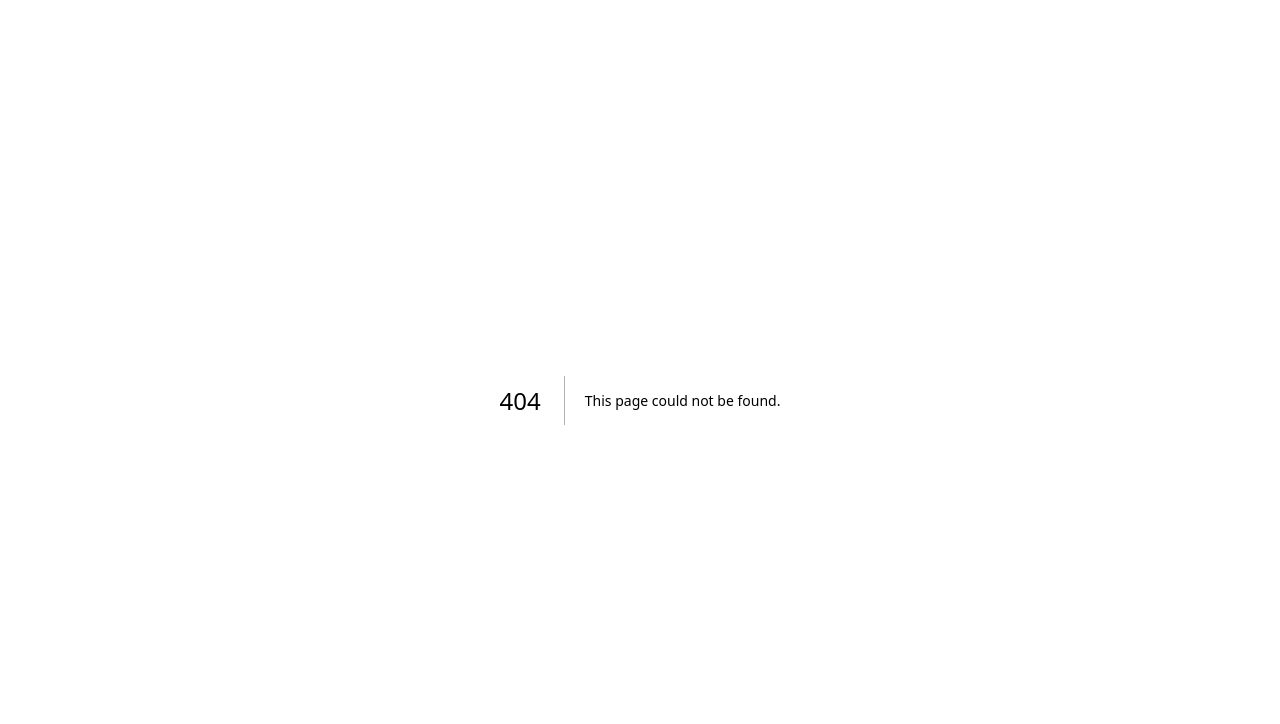
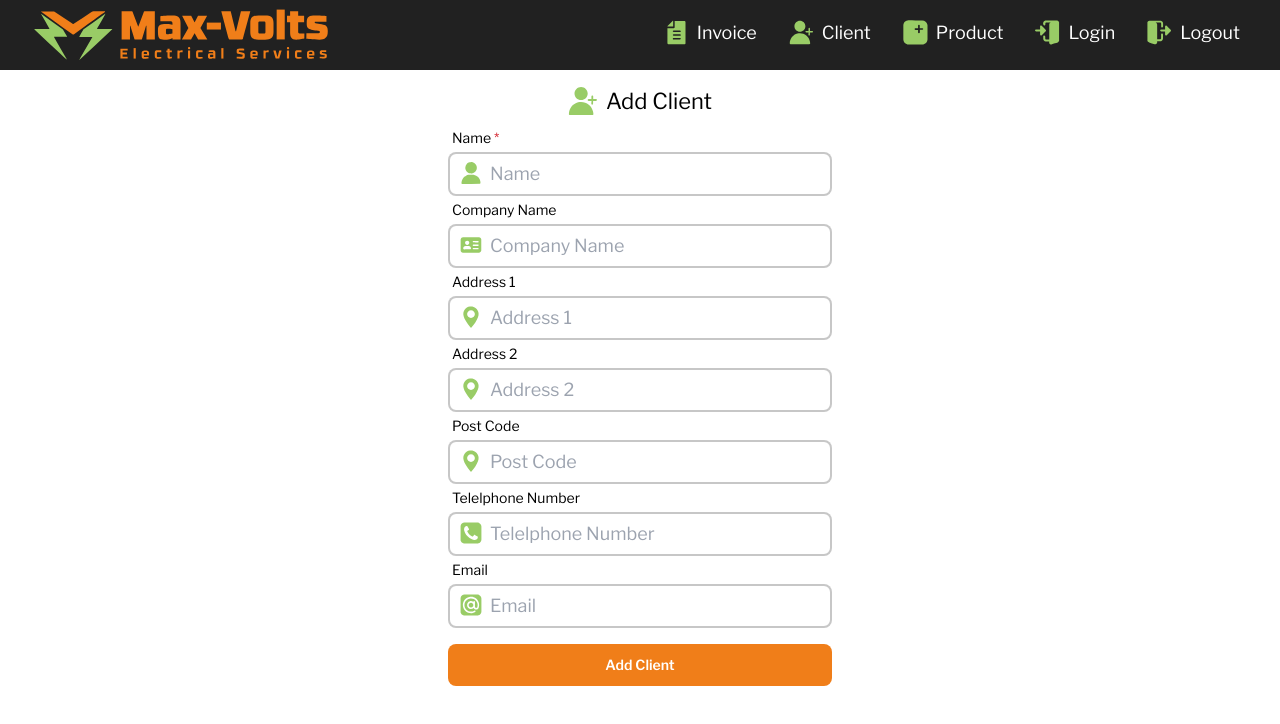
Before and after one commit to matt-powelldev2784/max_volts, a Next.js app: page /pages/client/add-client in a window 1280 px wide. Before the commit this address had no page. Shown: the top 724 px of the page. Built offline with nearby package versions, Linux system fonts and the light colour scheme; no server answers.

Commit message:
feat: move add to to client folder

```diff
--- a/src/app/components/menuButtons/ClientMenu.tsx
+++ b/src/app/components/menuButtons/ClientMenu.tsx
@@ -21,7 +21,7 @@ export const ClientMenu = () => {
         buttonText="Add Client"
         disabled={false}
         onClick={() => {
-          router.push('/pages/add-client')
+          router.push('/pages/client/add-client')
         }}
       />
     </div>
--- a/src/app/components/navbar/data/navItemsList.ts
+++ b/src/app/components/navbar/data/navItemsList.ts
@@ -8,7 +8,7 @@ export const navItemList = [
   },
   {
     key: 2,
-    href: '/pages/add-client',
+    href: '/pages/client/add-client',
     image: 'add_client.svg',
     alt: 'open door icon',
     text: 'Client',
```
Also changed, not shown: src/app/pages/client/add-client/page.tsx (renamed from src/app/pages/add-client/page.tsx), 1 other file (tests, documents, lock files or other folders).
